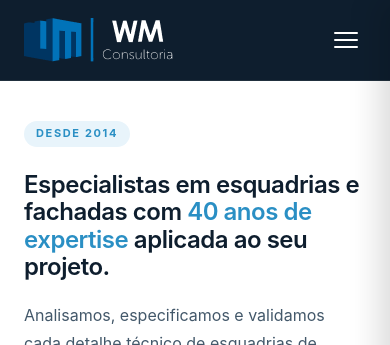
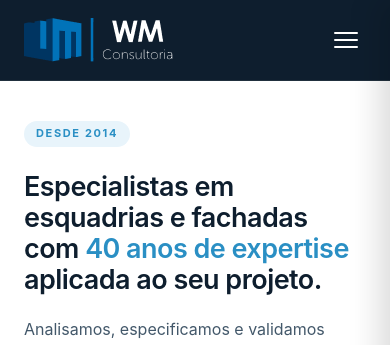
Before and after one commit to jeantalles/wm-consultoria, a Next.js app: page / in a window 390 px wide. Shown: the top 345 px of the page. Built offline with nearby package versions, Linux system fonts and the light colour scheme.

Commit message:
style: slightly increase mobile hero h1 font size

```diff
--- a/src/app/globals.css
+++ b/src/app/globals.css
@@ -294,7 +294,7 @@ footer { background: var(--navy); border-top: 1px solid rgba(255,255,255,.07); p
   .hamburger { display: flex; }
 
   .hero-left { padding: 2.5rem 1.5rem; }
-  .hero h1 { font-size: 24px; }
+  .hero h1 { font-size: 27px; }
   .hero p { font-size: 16px; margin-bottom: 1.75rem; }
   .hero-ctas { flex-direction: column; width: 100%; align-items: stretch; gap: 0.75rem; }
   .hero-ctas a { text-align: center; }
```
